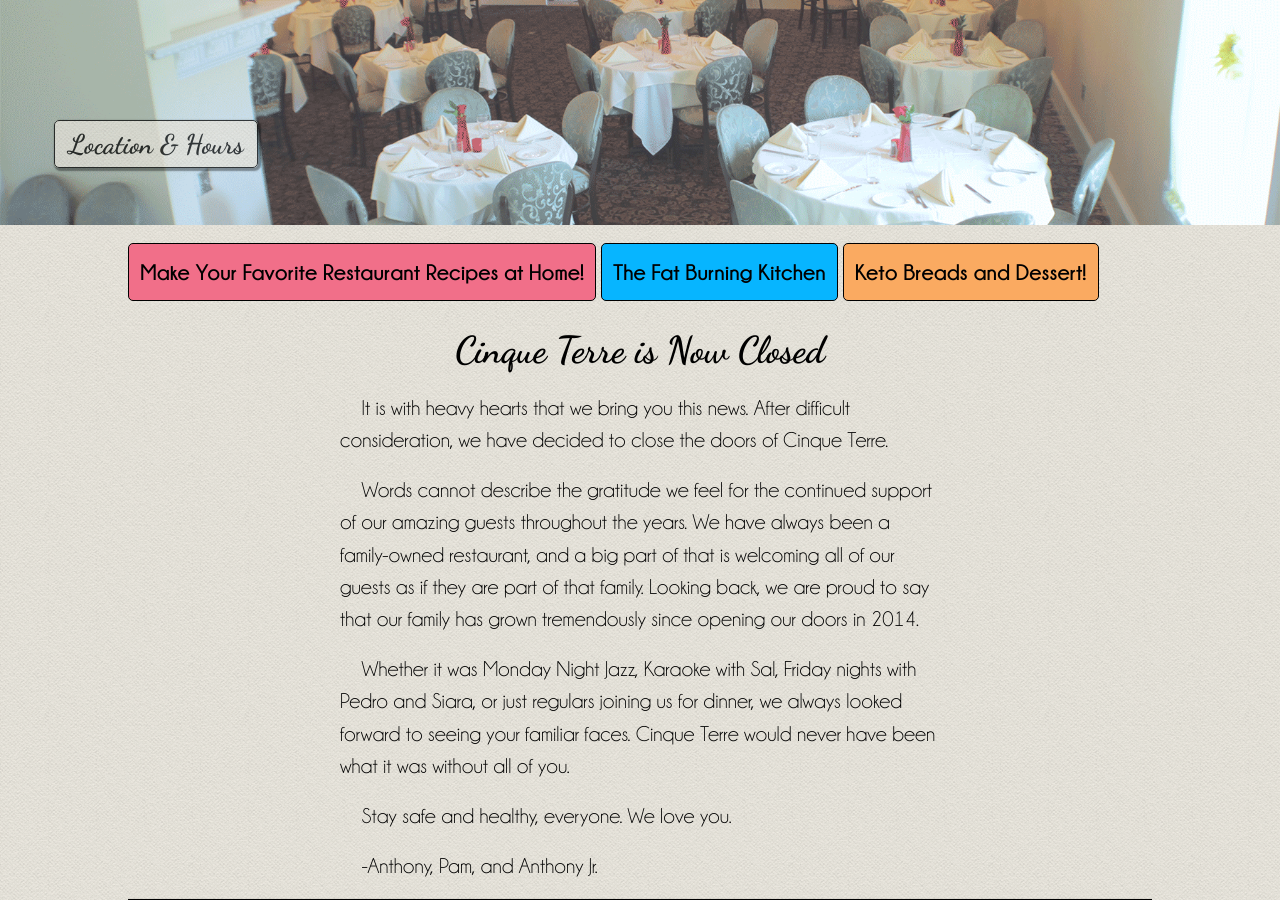
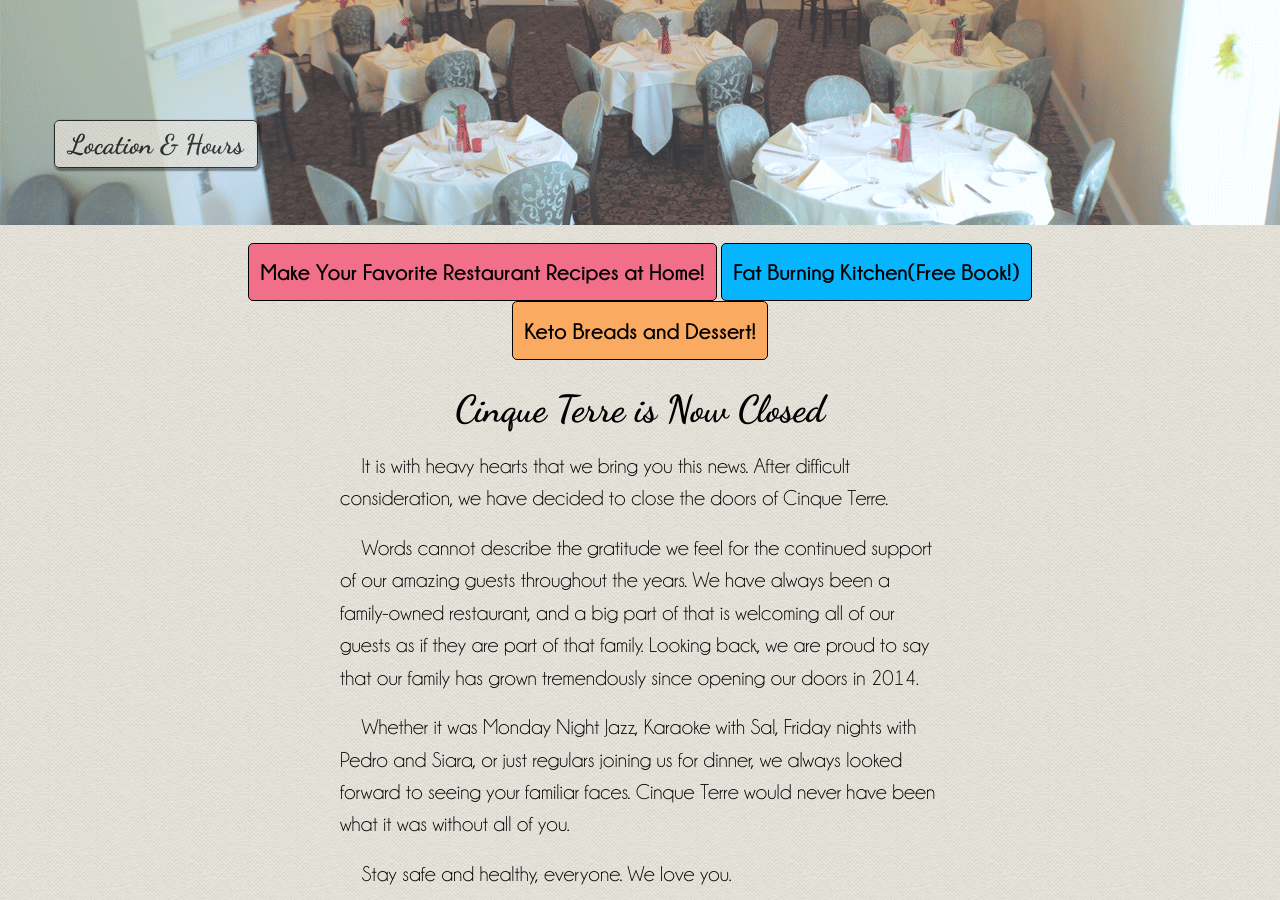
Before and after one commit to cinqueterreli/cinqueterre.github.io, a Jekyll site: the page built from index.html, in a window 1280 px wide and 900 px high, scrolled down 372 px. Built offline with Jekyll 4.4.1, drawn with Linux system fonts in a browser that asks for light colours; nearby versions of some CDN libraries.

Commit message:
FIXED IT HOPEFULLY NOW ITS MY AFFILIATE LINKS

```diff
--- a/index.html
+++ b/index.html
@@ -5,9 +5,9 @@
 header: /images/homepageheader.gif
 ---
 <div class="ad-sidebar">
-<a class="affiliate-link pink" href="https://b68e4boburnu2x6ws8-ben8p8r.hop.clickbank.net/" target="_blank">Make Your Favorite Restaurant Recipes at Home!</a>
-<a class="affiliate-link blue" href="https://fb8490nb3qjs5rfjkhr5l2ww2i.hop.clickbank.net/" target="_blank">The Fat Burning Kitchen</a>
-<a class="affiliate-link orange" href="https://04be22olxhpzfzc7u1ifxc2gxd.hop.clickbank.net/" target="_blank">Keto Breads and Dessert!</a>
+<a class="affiliate-link pink" href="https://6a2b7bwj1pkl3u6tqi-74z4p4e.hop.clickbank.net/?tid=WEBSITE" target="_blank">Make Your Favorite Restaurant Recipes at Home!</a>
+<a class="affiliate-link blue" href="https://df0e92t7wlkedp46tctef31u6z.hop.clickbank.net/?tid=WEBSITE" target="_blank">Fat Burning Kitchen(Free Book!)</a>
+<a class="affiliate-link orange" href="https://38db84rhyggm6n92gcqrz-3oz6.hop.clickbank.net/?tid=WEBSITE" target="_blank">Keto Breads and Dessert!</a>
 </div>
 
 <div class="homepage-announcement">
```
